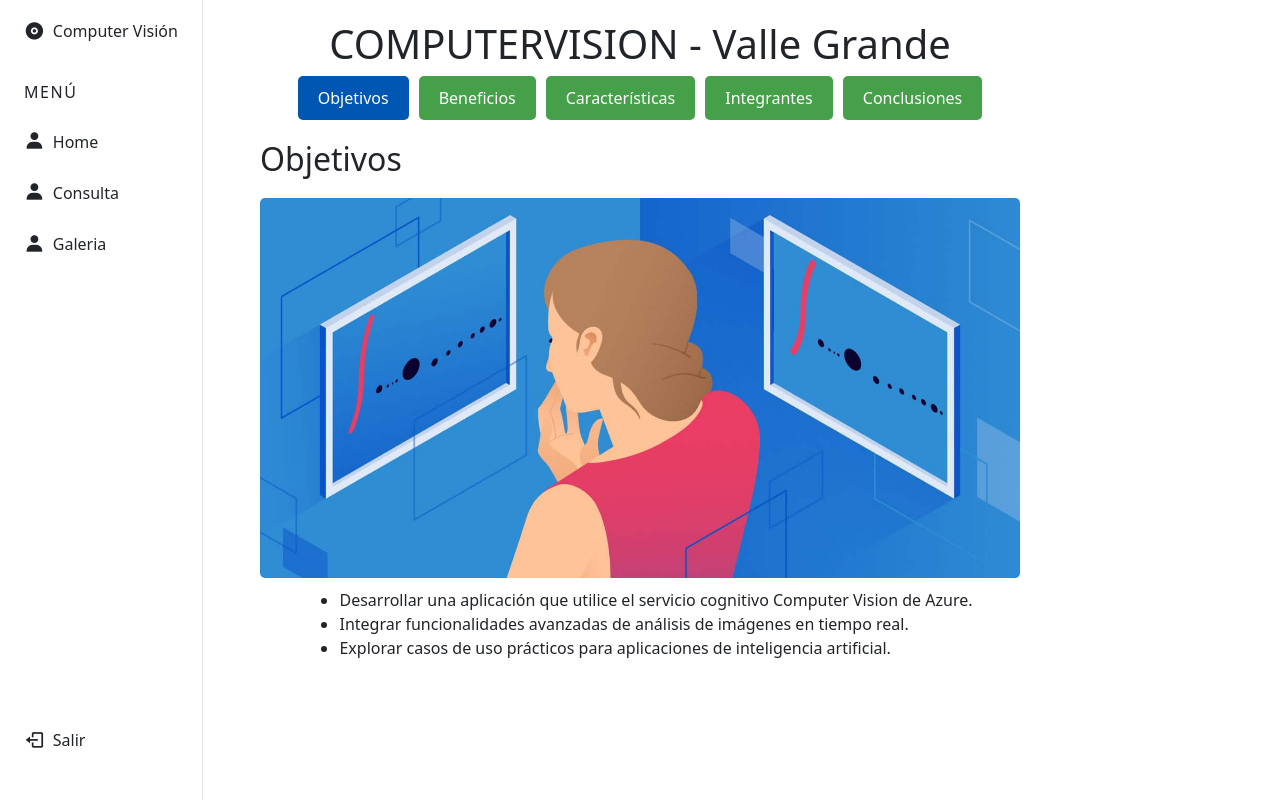
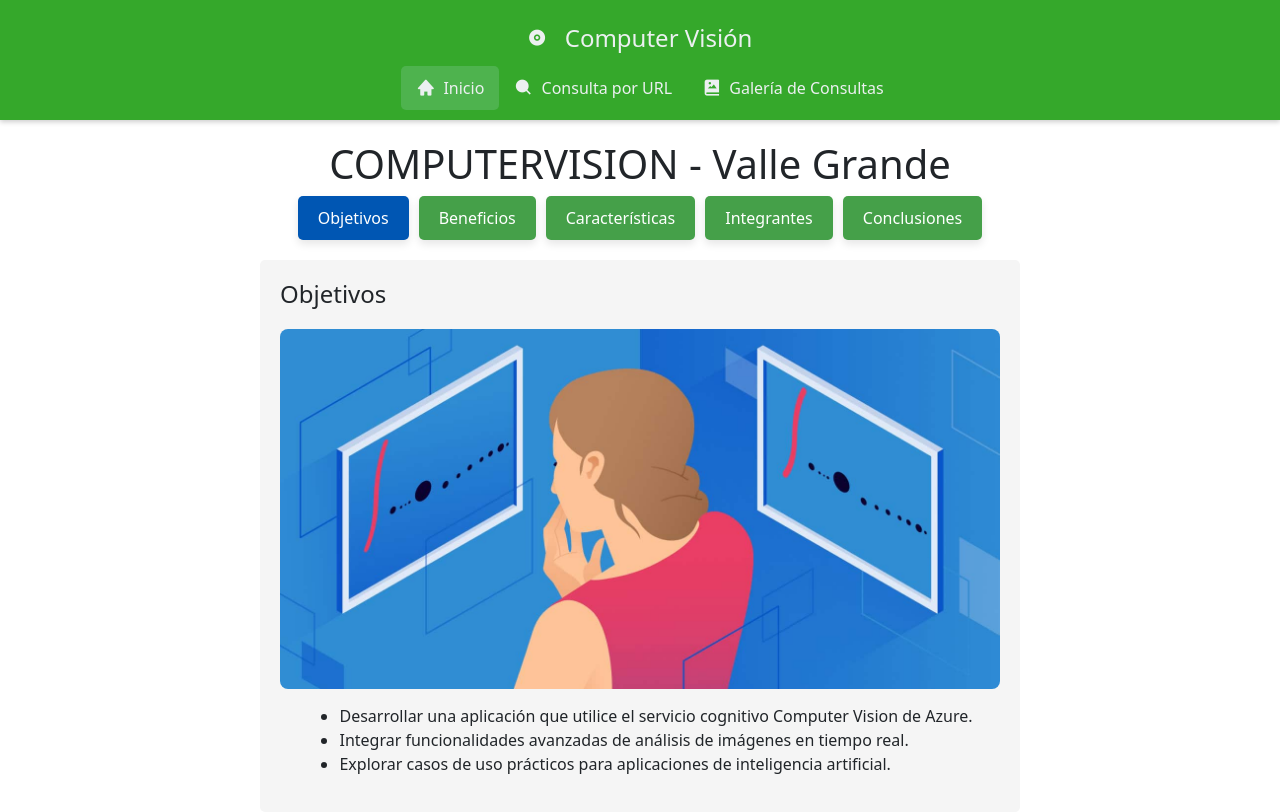
Before and after one commit to vallegrande/AS221S5_T06_fe, an Angular app: page /computer-home in a window 1280 px wide. Shown: the top 812 px of the page. Built offline with nearby package versions, Linux system fonts and the light colour scheme.

Commit message:
feat:Implementation of editing and design improvements

```diff
--- a/src/app/modules/pages/computer-galery/computer-galery.component.html
+++ b/src/app/modules/pages/computer-galery/computer-galery.component.html
@@ -1,28 +1,33 @@
 <div class="container">
-  <h1>Galeria</h1>
+  <h1>Galería de Consultas</h1>
 
   <div class="filter-container">
-    <label>
-      <input type="checkbox" [(ngModel)]="showAdultContent" (change)="applyFilters()">
-      Mostrar contenido para adultos
-    </label>
-    <label>
-      <input type="checkbox" [(ngModel)]="showRacyContent" (change)="applyFilters()">
-      Mostrar contenido subido de tono
-    </label>
-    <label>
-      <input type="checkbox" [(ngModel)]="showGoryContent" (change)="applyFilters()">
-      Mostrar contenido sangriento
-    </label>
-    <label>
-      <input type="checkbox" [(ngModel)]="Active" (change)="ActiveStatus()">
-      <label class="form-check-label" for="chkInactivos">{{ Active ? 'Activos' : 'Inactivos' }}</label>
-    </label>
+    <div class="form-check form-switch">
+      <input class="form-check-input" type="checkbox" id="showAdultContent" [(ngModel)]="showAdultContent" (change)="applyFilters()">
+      <label class="form-check-label" for="showAdultContent">Mostrar contenido para adultos</label>
+    </div>
+
+    <div class="form-check form-switch">
+      <input class="form-check-input" type="checkbox" id="showRacyContent" [(ngModel)]="showRacyContent" (change)="applyFilters()">
+      <label class="form-check-label" for="showRacyContent">Mostrar contenido subido de tono</label>
+    </div>
+
+    <div class="form-check form-switch">
+      <input class="form-check-input" type="checkbox" id="showGoryContent" [(ngModel)]="showGoryContent" (change)="applyFilters()">
+      <label class="form-check-label" for="showGoryContent">Mostrar contenido sangriento</label>
+    </div>
+
+    <div class="form-check form-switch">
+      <input class="form-check-input" type="checkbox" id="Active" [(ngModel)]="Active" (change)="ActiveStatus()">
+      <label class="form-check-label" for="Active">{{ Active ? 'Activos' : 'Inactivos' }}</label>
+    </div>
   </div>
 
   <div class="search-container">
-    <span class="input-group-text" id="btnBuscar"><i class='bx bx-search-alt-2'></i></span>
-    <input type="search" [(ngModel)]="searchText" class="search" placeholder="Buscar..." (input)="applyFilters()">
+    <div class="input-group">
+      <span class="input-group-text" id="btnBuscar"><i class='bx bx-search-alt-2'></i></span>
+      <input type="search" [(ngModel)]="searchText" class="form-control search-input" placeholder="Buscar..." (input)="applyFilters()">
+    </div>
   </div>
 
   <div class="card-container">
@@ -75,8 +80,8 @@
           <form (ngSubmit)="updateConsulta()">
             <div class="modal-body">
               <div class="mb-3">
-                <label for="description" class="form-label">Descripción</label>
-                <textarea id="description" class="form-control" [(ngModel)]="selectedConsulta.description" name="description" required></textarea>
+                <label for="imageUrl" class="form-label">imageUrl</label>
+                <textarea id="imageUrl" class="form-control" [(ngModel)]="selectedConsulta.imageUrl" name="imageUrl" required></textarea>
               </div>
             </div>
             <div class="modal-footer">
--- a/src/app/modules/pages/computer-home/computer-home.component.css
+++ b/src/app/modules/pages/computer-home/computer-home.component.css
@@ -21,6 +21,7 @@
   margin: 0 5px;
   border-radius: 5px;
   transition: background-color 0.3s ease;
+  box-shadow: 0 4px 8px rgba(0, 0, 0, 0.1); /* Sombra sutil */
 }
 
 .tab-button.active {
@@ -32,6 +33,9 @@
 }
 
 .tab-content {
+  background-color: #f5f5f5; /* Color de fondo */
+  padding: 20px; /* Espaciado interno */
+  border-radius: 5px; /* Bordes redondeados */
   text-align: left;
 }
 
@@ -47,9 +51,9 @@
   margin-bottom: 20px;
 }
 
-.section-title {
-  font-size: 24px;
-  margin-bottom: 10px;
+.section-header h2 {
+  font-size: 24px; /* Tamaño de fuente */
+  margin-bottom: 10px; /* Espacio inferior */
 }
 
 .section-content {
@@ -62,13 +66,16 @@
 
 .section-content img {
   max-width: 100%;
-  border-radius: 5px;
-  margin-bottom: 10px;
+  border-radius: 8px; /* Bordes redondeados */
+  margin-bottom: 15px; /* Espacio inferior */
 }
 
 .integrantes-slider {
   display: flex;
   justify-content: space-around;
+  box-shadow: 0 4px 8px rgba(0, 0, 0, 0.1); /* Sombra sutil */
+  padding: 20px; /* Espaciado interno */
+  margin-top: 20px; /* Espacio superior */
 }
 
 .integrante {
--- a/src/app/modules/pages/computer-vision/computer-vision.component.ts
+++ b/src/app/modules/pages/computer-vision/computer-vision.component.ts
@@ -32,7 +32,7 @@ export class ComputerVisionComponent {
 
     this.loading = true;
     const requestBody = { imageUrl: this.imageUrlInput };
-    this.http.post('https://vigilant-space-fortnight-jvwjqrvg7xx354x4-8085.app.github.dev/computer-vision/analyze', requestBody)
+    this.http.post('https://silver-fiesta-gjw47xjp7v729jrx-8085.app.github.dev/computer-vision/analyze', requestBody)
       .subscribe((response: any) => {
         this.imageUrl = this.imageUrlInput;
         this.imageDescription = response.description;
--- a/src/app/modules/pages/nav/nav.component.css
+++ b/src/app/modules/pages/nav/nav.component.css
@@ -1,385 +1,66 @@
-/*========== GOOGLE FONTS ==========*/
-@import url("https://fonts.googleapis.com/css2?family=Poppins:wght@400;500;600&display=swap");
-
-/*========== VARIABLES CSS ==========*/
-:root {
-  --header-height: 3.5rem;
-  --nav-width: 219px;
-
-  /*========== Colors ==========*/
-  --first-color: #6923D0;
-  --first-color-light: #F4F0FA;
-  --title-color: #19181B;
-  --text-color: #58555E;
-  --text-color-light: #A5A1AA;
-  --body-color: #F9F6FD;
-  --container-color: #FFFFFF;
-
-  /*========== Font and typography ==========*/
-  --body-font: 'Poppins', sans-serif;
-  --normal-font-size: .938rem;
-  --small-font-size: .75rem;
-  --smaller-font-size: .75rem;
-
-  /*========== Font weight ==========*/
-  --font-medium: 500;
-  --font-semi-bold: 600;
-
-  /*========== z index ==========*/
-  --z-fixed: 10;
-}
-
-@media screen and (min-width: 1024px) {
-  :root {
-    --normal-font-size: 1rem;
-    --small-font-size: .875rem;
-    --smaller-font-size: .813rem;
-  }
-}
-
-/*========== BASE ==========*/
-*, ::before, ::after {
-  box-sizing: border-box;
-}
-
-body {
-  margin: var(--header-height) 0 0 0;
-  padding: 1rem 1rem 0;
-  font-family: var(--body-font);
-  font-size: var(--normal-font-size);
-  background-color: var(--body-color);
-  color: var(--text-color);
-}
-
-h3 {
-  margin: 0;
-}
-
-a {
-  text-decoration: none;
-}
-
-img {
-  max-width: 100%;
-  height: auto;
-}
-
-/*========== HEADER ==========*/
-.header {
-  position: fixed;
-  top: 0;
-  left: 0;
-  width: 100%;
-  background-color: var(--container-color);
-  box-shadow: 0 1px 0 rgba(22, 8, 43, 0.1);
-  padding: 0 1rem;
-  z-index: var(--z-fixed);
-}
-
-.header__container {
-  display: flex;
-  align-items: center;
-  height: var(--header-height);
-  justify-content: space-between;
-}
-
-.header__img {
-  width: 35px;
-  height: 35px;
-  border-radius: 50%;
-}
-
-.header__logo {
-  color: var(--title-color);
-  font-weight: var(--font-medium);
-  display: none;
-}
-
-.header__search {
-  display: flex;
-  padding: .40rem .75rem;
-  background-color: var(--first-color-light);
-  border-radius: .25rem;
-}
-
-.header__input {
-  width: 100%;
-  border: none;
-  outline: none;
-  background-color: var(--first-color-light);
-}
-
-.header__input::placeholder {
-  font-family: var(--body-font);
-  color: var(--text-color);
-}
-
-.header__icon,
-.header__toggle {
-  font-size: 1.2rem;
-}
-
-.header__toggle {
-  color: var(--title-color);
-  cursor: pointer;
-}
-
-/*========== NAV ==========*/
+/* Estilos para el menú de navegación */
 .nav {
-  position: fixed;
-  top: 0;
-  left: -100%;
-  height: 100vh;
-  padding: 1rem 1rem 0;
-  background-color: var(--container-color);
-  box-shadow: 1px 0 0 rgba(22, 8, 43, 0.1);
-  z-index: var(--z-fixed);
-  transition: .4s;
+  background-color: #35a82b; /* Fondo del menú */
+  padding: 10px 0; /* Espaciado interno */
+  box-shadow: 0 2px 5px rgba(0, 0, 0, 0.2); /* Sombra */
 }
 
 .nav__container {
-  height: 100%;
   display: flex;
-  flex-direction: column;
   justify-content: space-between;
-  padding-bottom: 3rem;
-  overflow: auto;
-  scrollbar-width: none; /* For mozilla */
-}
-
-/* For Google Chrome and others */
-.nav__container::-webkit-scrollbar {
-  display: none;
+  align-items: center;
+  max-width: 1200px; /* Ancho máximo del contenedor */
+  margin: 0 auto; /* Centrar horizontalmente */
 }
 
 .nav__logo {
-  font-weight: var(--font-semi-bold);
-  margin-bottom: 2.5rem;
+  color: #ecf0f1; /* Color del texto del logo */
+  text-decoration: none;
+  display: flex;
+  align-items: center;
+  font-size: 1.5rem; /* Tamaño del texto del logo */
+  flex: 1; /* Ocupar espacio restante */
+  justify-content: center; /* Centrar contenido horizontalmente */
 }
 
-.nav__list,
-.nav__items {
-  display: grid;
+.nav__logo-name {
+  margin-left: 10px; /* Espacio entre el ícono y el texto */
 }
 
 .nav__list {
-  row-gap: 2.5rem;
+  margin-left: 20px; /* Espacio a la izquierda de la lista de navegación */
 }
 
 .nav__items {
-  row-gap: 1.5rem;
+  display: flex;
+  align-items: center;
 }
 
 .nav__subtitle {
-  font-size: var(--normal-font-size);
-  text-transform: uppercase;
-  letter-spacing: .1rem;
-  color: var(--text-color-light);
+  color: #bdc3c7; /* Color del subtítulo */
+  margin-bottom: 5px; /* Espacio bajo el subtítulo */
+  font-size: 0.9rem; /* Tamaño del texto del subtítulo */
 }
 
 .nav__link {
+  color: #ecf0f1; /* Color del texto del enlace */
+  text-decoration: none;
   display: flex;
   align-items: center;
-  color: var(--text-color);
+  padding: 10px 15px; /* Espaciado interno de cada enlace */
+  transition: background-color 0.3s ease; /* Transición de color de fondo */
+  border-radius: 5px; /* Bordes redondeados */
 }
 
 .nav__link:hover {
-  color: var(--first-color);
+  background-color: #4eb34e; /* Color de fondo al pasar el mouse */
 }
 
 .nav__icon {
-  font-size: 1.2rem;
-  margin-right: .5rem;
+  font-size: 1.2rem; /* Tamaño del ícono */
+  margin-right: 8px; /* Espacio a la derecha del ícono */
 }
 
-.nav__name {
-  font-size: var(--small-font-size);
-  font-weight: var(--font-medium);
-  white-space: nowrap;
+.active {
+  background-color: #4eb34e; /* Color de fondo cuando el enlace está activo */
 }
-
-.nav__logout {
-  margin-top: 5rem;
-}
-
-/* Dropdown */
-.nav__dropdown {
-  overflow: hidden;
-  max-height: 21px;
-  transition: .4s ease-in-out;
-}
-
-.nav__dropdown-collapse {
-  background-color: var(--first-color-light);
-  border-radius: .25rem;
-  margin-top: 1rem;
-}
-
-.nav__dropdown-content {
-  display: grid;
-  row-gap: .5rem;
-  padding: .75rem 2.5rem .75rem 1.8rem;
-}
-
-.nav__dropdown-item {
-  font-size: var(--smaller-font-size);
-  font-weight: var(--font-medium);
-  color: var(--text-color);
-}
-
-.nav__dropdown-item:hover {
-  color: var(--first-color);
-}
-
-.nav__dropdown-icon {
-  margin-left: auto;
-  transition: .4s;
-}
-
-/* Show dropdown collapse */
-.nav__dropdown:hover {
-  max-height: 100rem;
-}
-
-/* Rotate icon arrow */
-.nav__dropdown:hover .nav__dropdown-icon {
-  transform: rotate(180deg);
-}
-
-/*===== Show menu =====*/
-.show-menu {
-  left: 0;
-}
-
-/*===== Active link =====*/
-.active {
-  color: var(--first-color);
-}
-
-/* ========== MEDIA QUERIES ==========*/
-/* For small devices reduce search*/
-@media screen and (max-width: 320px) {
-  .header__search {
-    width: 70%;
-  }
-}
-
-@media screen and (min-width: 768px) {
-  body {
-    padding: 1rem 3rem 0 6rem;
-  }
-  .header {
-    padding: 0 3rem 0 6rem;
-  }
-  .header__container {
-    height: calc(var(--header-height) + .5rem);
-  }
-  .header__search {
-    width: 300px;
-    padding: .55rem .75rem;
-  }
-  .header__toggle {
-    display: none;
-  }
-  .header__logo {
-    display: block;
-  }
-  .header__img {
-    width: 40px;
-    height: 40px;
-    order: 1;
-  }
-  .nav {
-    left: 0;
-    padding: 1.2rem 1.5rem 0;
-    width: 68px; /* Reduced navbar */
-  }
-  .nav__items {
-    row-gap: 1.7rem;
-  }
-  .nav__icon {
-    font-size: 1.3rem;
-  }
-
-  /* Element opacity */
-  .nav__logo-name,
-  .nav__name,
-  .nav__subtitle,
-  .nav__dropdown-icon {
-    opacity: 0;
-    transition: .3s;
-  }
-
-
-  /* Navbar expanded */
-  .nav:hover {
-    width: var(--nav-width);
-  }
-
-  /* Visible elements */
-  .nav:hover .nav__logo-name {
-    opacity: 1;
-  }
-  .nav:hover .nav__subtitle {
-    opacity: 1;
-  }
-  .nav:hover .nav__name {
-    opacity: 1;
-  }
-  .nav:hover .nav__dropdown-icon {
-    opacity: 1;
-  }
-}
-
-
-#toasts-messaje {
-  position: fixed;
-  z-index: 100;
-  top: 10px;
-  right: 10px;
-  display: flex;
-  flex-direction: column;
-  align-items: flex-end;
-  animation: fadein 0.5s;
-}
-
-.toast-content {
-  width: 320px;
-/*   height: 55px; */
-/*   height: 95px; */
-  border-radius: 5px;
-  margin: 0.5rem;
-  color: #ffffff;
-  font-weight: 400;
-  display: flex;
-  align-items: center;
-  justify-content: center;
-  flex-direction: row-reverse;
-  padding: 15px
-}
-
-.info {
-  background-color: #2196f3;
-}
-
-.success {
-  background-color: #4caf50;
-}
-
-.error {
-  background-color: #ff5252;
-}
-
-.warning {
-  background-color: #ffc107;
-}
-
-.toast-content>span {
-  color: #ffffff;
-  margin: 0 20px 0 0;
-  font-size: 1.5rem;
-}
-
-.nav {
-  background-color: #ffffff;
-}
--- a/src/app/modules/pages/nav/nav.component.html
+++ b/src/app/modules/pages/nav/nav.component.html
@@ -9,27 +9,22 @@
 
       <div class="nav__list">
         <div class="nav__items">
-          <h3 class="nav__subtitle">Menú</h3>
           <a routerLink="/computer-home" routerLinkActive="active" class="nav__link">
-            <i class='bx bxs-user nav__icon'></i>
-            <span class="nav__name">Home</span>
+            <i class='bx bxs-home nav__icon'></i>
+            <span class="nav__name">Inicio</span>
           </a>
 
           <a routerLink="/computer-vision" routerLinkActive="active" class="nav__link">
-            <i class='bx bxs-user nav__icon'></i>
-            <span class="nav__name">Consulta</span>
+            <i class='bx bxs-search nav__icon'></i>
+            <span class="nav__name">Consulta por URL</span>
           </a>
+
           <a routerLink="/computer-galery" routerLinkActive="active" class="nav__link">
-            <i class='bx bxs-user nav__icon'></i>
-            <span class="nav__name">Galeria</span>
+            <i class='bx bxs-photo-album nav__icon'></i>
+            <span class="nav__name">Galería de Consultas</span>
           </a>
         </div>
       </div>
     </div>
-
-    <a href="#" class="nav__link nav__logout">
-      <i class='bx bx-log-out nav__icon'></i>
-      <span class="nav__name">Salir</span>
-    </a>
   </nav>
 </div>
--- a/src/app/modules/service/computer-vision.service.ts
+++ b/src/app/modules/service/computer-vision.service.ts
@@ -7,7 +7,7 @@ import { Observable } from 'rxjs';
 })
 export class ComputerVisionService {
 
-  private url = 'https://fluffy-waffle-9rx9wgvj4gpfx6r7-8085.app.github.dev/computer-vision'
+  private url = 'https://silver-fiesta-gjw47xjp7v729jrx-8085.app.github.dev/computer-vision'
 
   constructor(private http: HttpClient) { }
 
```
Also changed, not shown: src/app/modules/pages/computer-galery/computer-galery.component.css (+31 -0 lines), src/app/modules/pages/computer-galery/computer-galery.component.ts (+12 -6 lines).
